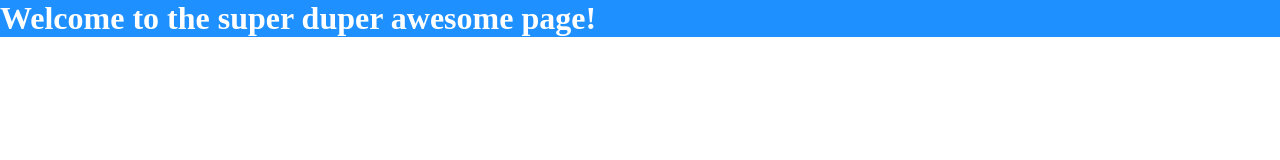
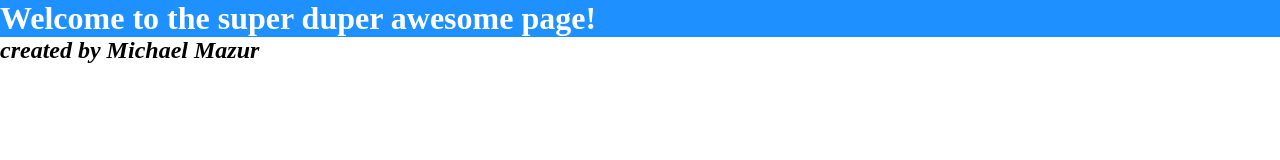
Before and after one commit to mazurasdf/pb_test_repo, a plain HTML site: page index.html in a window 1280 px wide. Drawn offline with Linux system fonts and the light colour scheme.

Commit message:
added credit at bottom

```diff
--- a/index.html
+++ b/index.html
@@ -9,5 +9,6 @@
 </head>
 <body>
     <h1>Welcome to the super duper awesome page!</h1>
+    <h2><em>created by Michael Mazur</em></h2>
 </body>
 </html>
--- a/style.css
+++ b/style.css
@@ -7,3 +7,7 @@ h1{
     background-color: dodgerblue;
     color: white;
 }
+
+h2{
+    font-size: 1.5em;
+}
```
